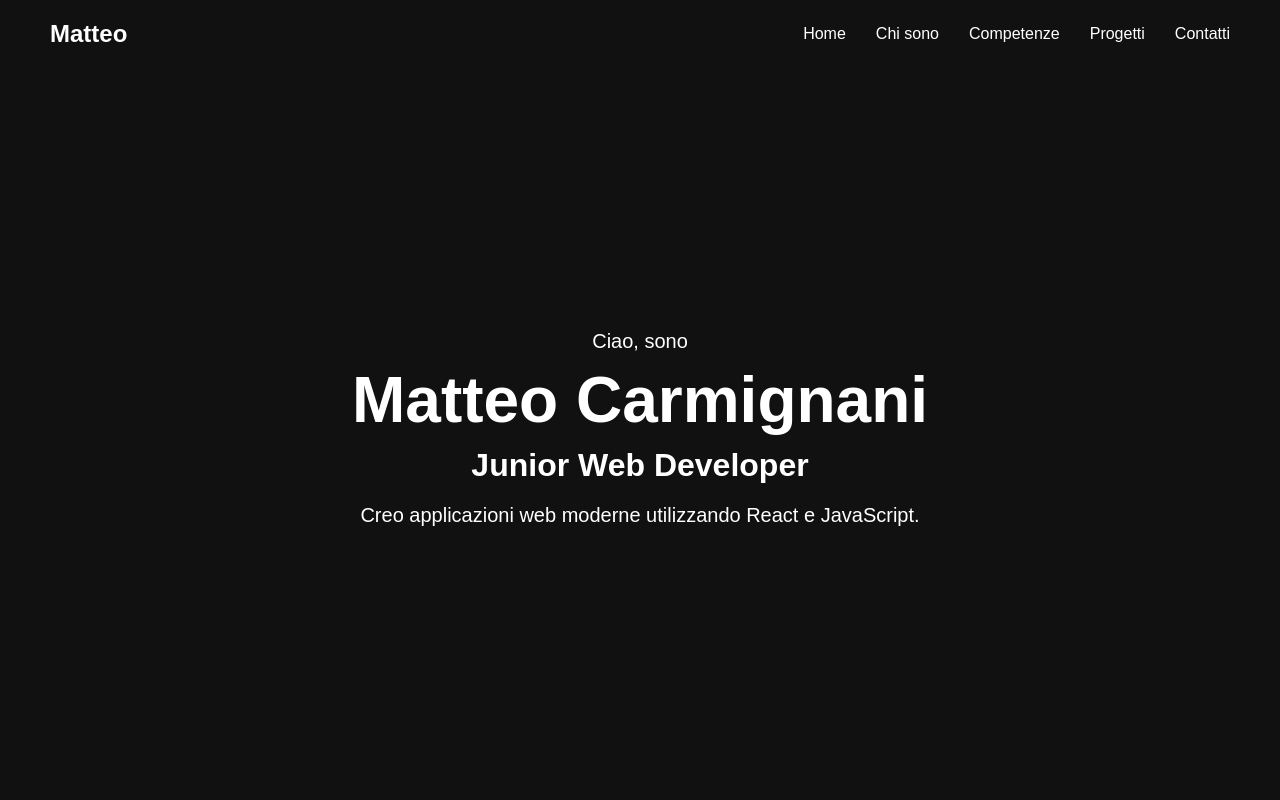
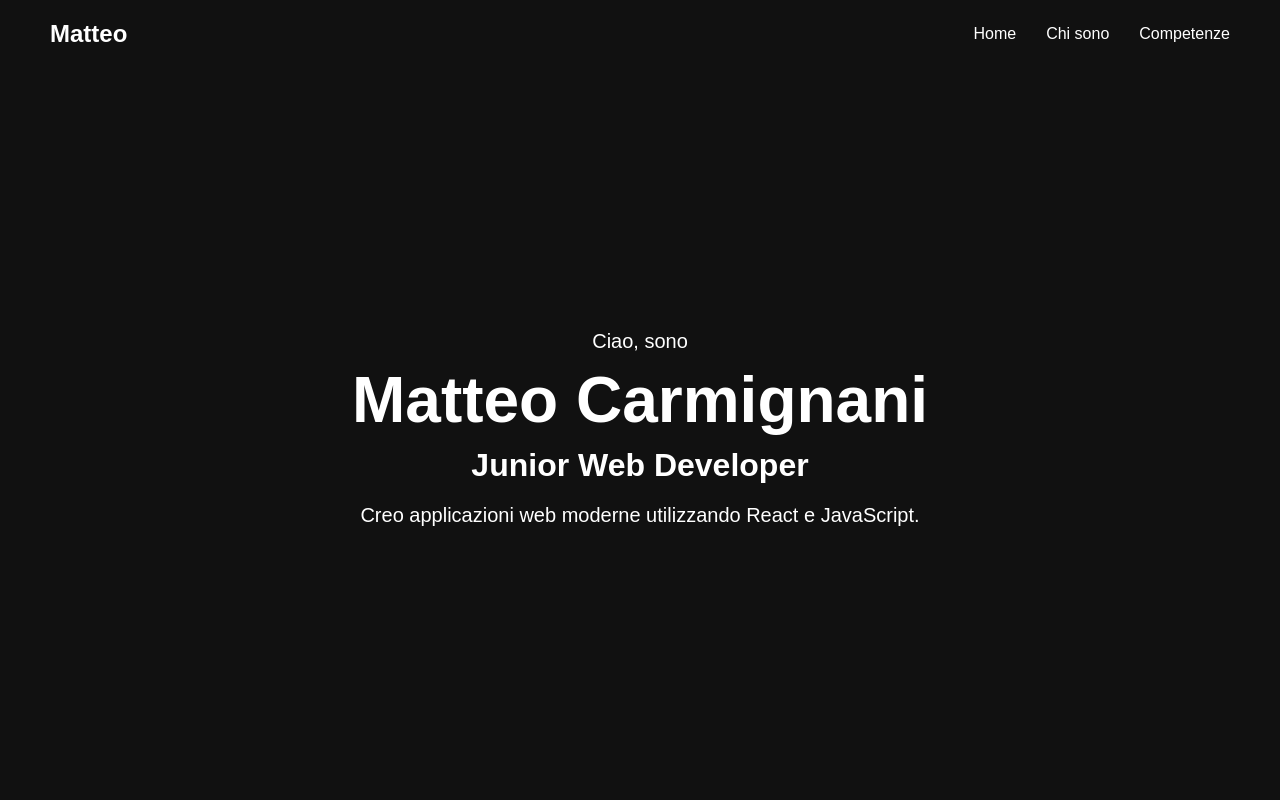
Before and after one commit to MatteoCarmignani/portfolio, a React app: page / in a window 1280 px wide. Shown: the top 800 px of the page. Built offline with nearby package versions, Linux system fonts and the light colour scheme; the HTML template or start-up script is replaced by a standard one.

Commit message:
Add HomePage + Router

```diff
--- a/src/App.jsx
+++ b/src/App.jsx
@@ -1,14 +1,22 @@
+import { BrowserRouter, Routes, Route } from 'react-router-dom'
+
 import Navbar from './components/Navbar'
-import Hero from './components/Hero'
+
+import Home from './pages/Home'
 import About from './pages/About'
+import Skills from './pages/Skills'
 
 function App() {
   return (
-    <>
+    <BrowserRouter>
       <Navbar />
-      <Hero />
-      <About />
-    </>
+
+      <Routes>
+        <Route path="/" element={<Home />} />
+        <Route path="/about" element={<About />} />
+        <Route path="/skills" element={<Skills />} />
+      </Routes>
+    </BrowserRouter>
   )
 }
 
--- a/src/components/Navbar.jsx
+++ b/src/components/Navbar.jsx
@@ -1,3 +1,4 @@
+import { Link } from 'react-router-dom'
 import './Navbar.css'
 
 function Navbar() {
@@ -6,11 +7,17 @@
       <h2>Matteo</h2>
 
       <ul className="navbar-menu">
-        <li>Home</li>
-        <li>Chi sono</li>
-        <li>Competenze</li>
-        <li>Progetti</li>
-        <li>Contatti</li>
+        <li>
+          <Link to="/">Home</Link>
+        </li>
+
+        <li>
+          <Link to="/about">Chi sono</Link>
+        </li>
+
+        <li>
+          <Link to="/skills">Competenze</Link>
+        </li>
       </ul>
     </nav>
   )
--- /dev/null
+++ b/src/pages/Home.jsx
@@ -0,0 +1,9 @@
+import Hero from '../components/Hero'
+
+function Home() {
+  return (
+    <Hero />
+  )
+}
+
+export default Home
```
